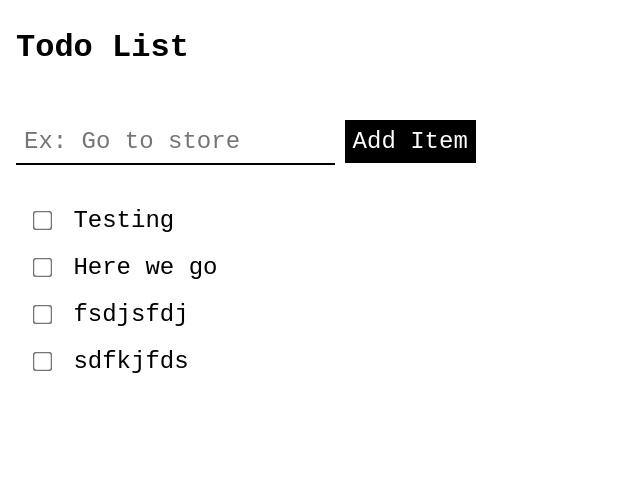
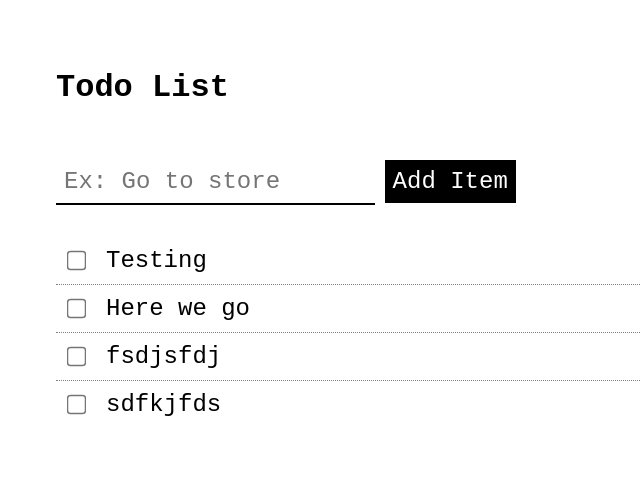
Before and after one commit to brighamandersen/flask-todo, a Flask app: page / in a window 1280 px wide. Shown: the top 483 px of the page, without its empty margins (0-640 px from the left). Run offline with Flask 2, Linux system fonts and the light colour scheme; data comes from the database, SQL or seed files in the repository; both versions use the stored data as it was after the commit.

Commit message:
Fixed formatting on lists

```diff
--- a/app.py
+++ b/app.py
@@ -9,6 +9,7 @@ app.config["SQLALCHEMY_DATABASE_URI"] = "sqlite:///app.db"
 
 db = SQLAlchemy(app)
 
+# models
 
 class Todo(db.Model):
     id = db.Column(db.Integer, primary_key=True)
--- a/static/css/styles.css
+++ b/static/css/styles.css
@@ -12,10 +12,11 @@ input {
 /* Increase checkbox sizes */
 input[type='checkbox'] {
   transform: scale(1.5);
+  cursor: pointer;
 }
 
 html {
-  padding: 0.5rem;
+  padding: 3rem;
 }
 
 .a-no-underline {
@@ -56,10 +57,43 @@ html {
 .todo-item {
   padding: 10px;
   font-size: x-large;
+  display: flex;
+  flex-direction: row;
+  justify-content: space-between;
+  align-items: center;
 }
 
-.todo-check {
-  margin-inline: 10px;
+.todo-form {
+  border-bottom: 1px dotted gray;
+}
+
+.todo-form:last-child {
+  border: none;
+}
+
+.todo-item:hover {
+  background-color: #efefef;
+  border-radius: 8px;
+}
+
+.left,
+.right {
+  display: flex;
+  flex-direction: row;
+}
+
+.left {
+  flex: 4;
+  justify-content: flex-start;
+}
+
+.right {
+  flex: 1;
+  justify-content: flex-end;
+}
+
+.todo-content {
+  margin-left: 20px;
 }
 
 .finished-todo {
--- a/templates/index.html
+++ b/templates/index.html
@@ -19,23 +19,34 @@
     </div>
     <div class="todo-list">
     	{% for todo in todos %}
+      <form
+        action="{{ url_for("update", id=todo.id) }}"
+        class="todo-form"
+      >
         <div class="todo-item">
-        <form action="{{ url_for("update", id=todo.id) }}">
+          <div class="left">
             <input
               type="checkbox"
               onchange="this.form.submit()"
               class="todo-check"
-            {{ "checked" if todo.complete }} />
-            {% if todo.complete %}
-            <span class="finished-todo">{{ todo.content }}</span>
-            {% else %}
-            <span >{{ todo.content }}</span>
-            {% endif %}
-            <a href="{{ url_for("delete", id=todo.id) }}" class="a-no-underline close-icon">
+              {{ "checked" if todo.complete }}
+            />
+            <span
+              class="todo-content {{'finished-todo' if todo.complete}}"
+            >
+              {{ todo.content }}
+            </span>
+          </div>
+          <div class="right">
+            <a
+              href="{{ url_for("delete", id=todo.id) }}"
+              class="a-no-underline close-icon"
+            >
               <span>ⓧ</span>
             </a>
+          </div>
+        </div>
       </form>
-      </div>
       {% endfor %}
     </div>
   </body>
```
Also changed, not shown: app.db. Lines whose indentation alone changed are shown as unchanged.
